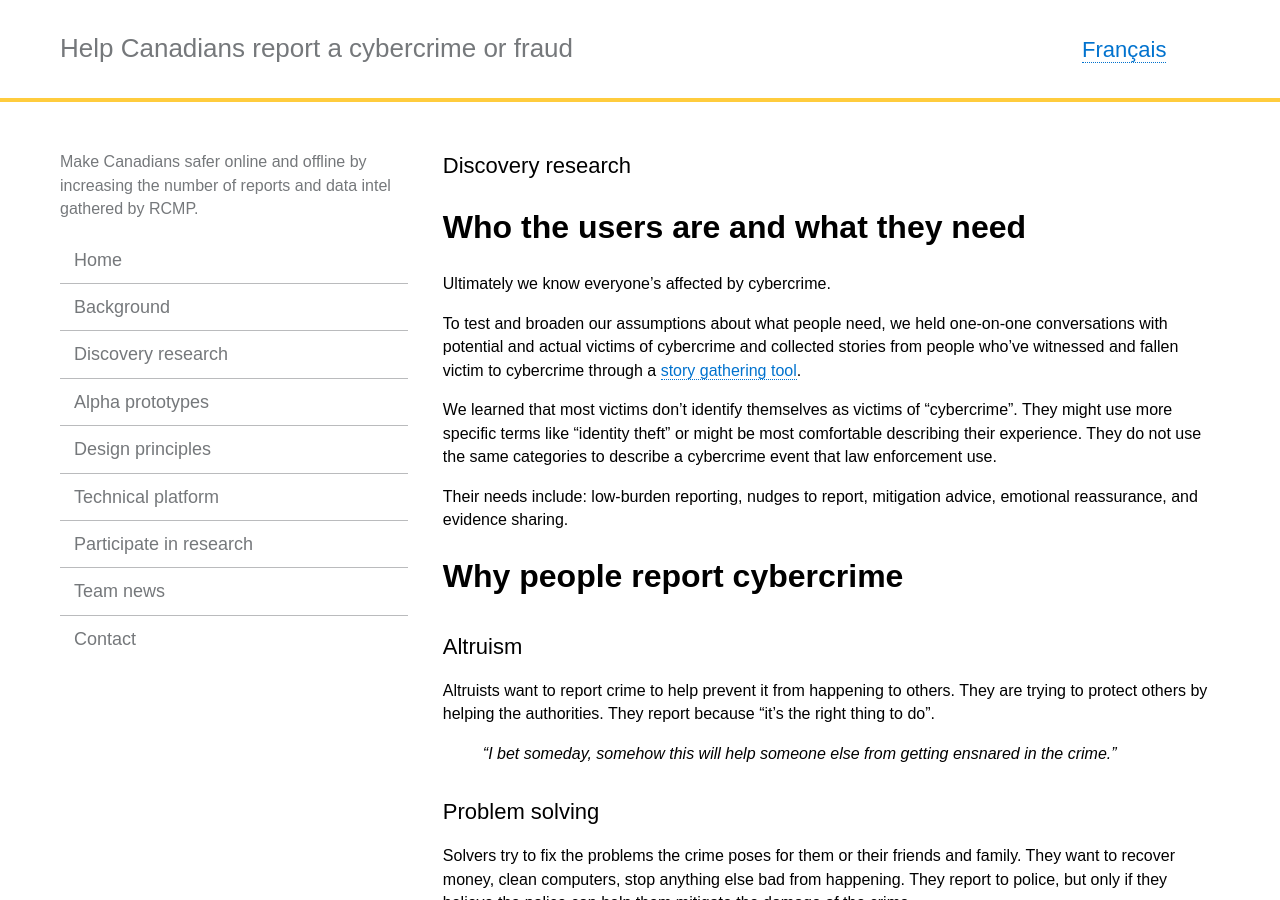
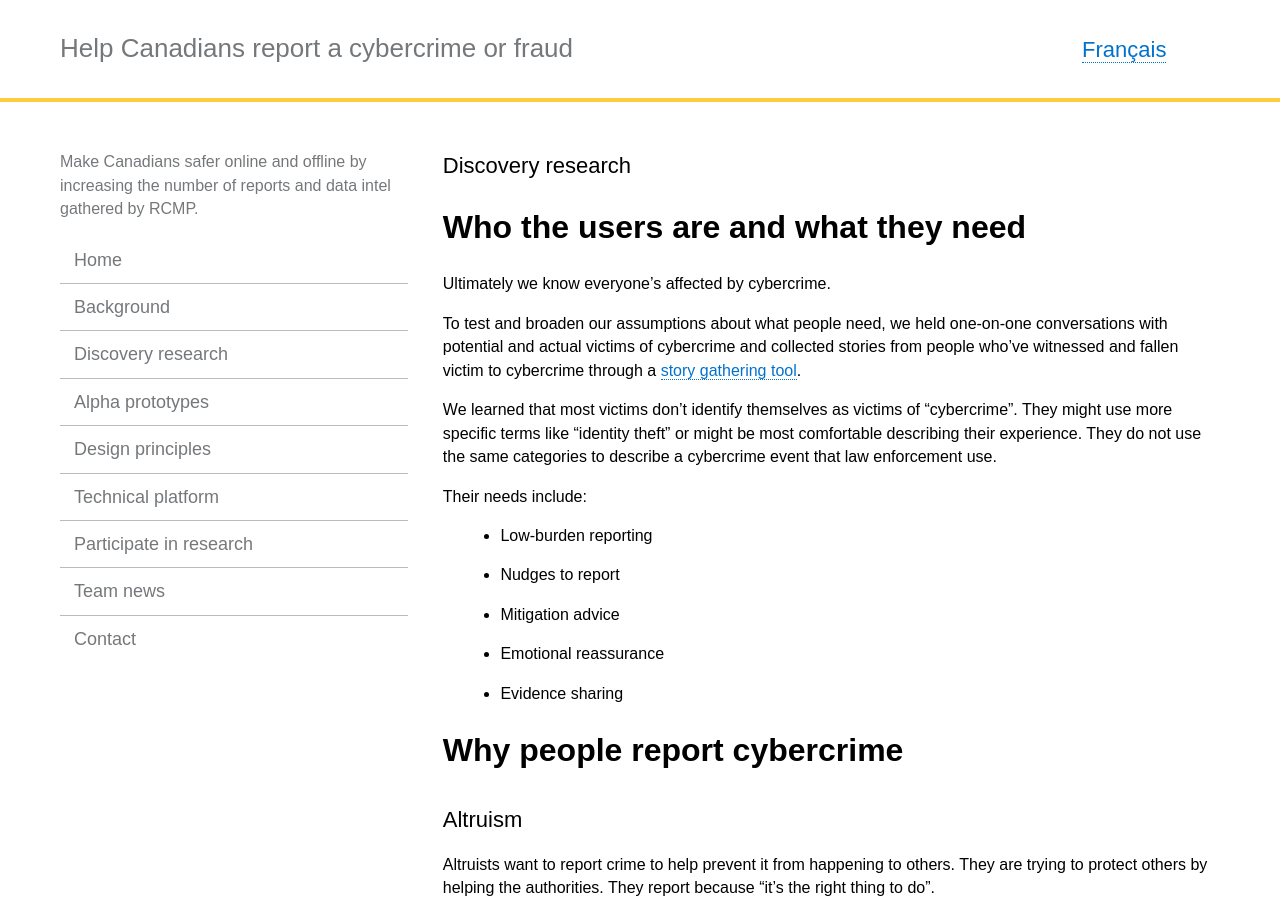
Before and after one commit to cds-snc/rcmp-report-a-cybercrime-alpha-documentation, a Jekyll site: the page built from _pages/en/discovery.md, in a window 1280 px wide and 900 px high. Built offline with Jekyll 4.4.1, drawn with Linux system fonts in a browser that asks for light colours.

Commit message:
Update discovery.md

```diff
--- a/_pages/en/discovery.md
+++ b/_pages/en/discovery.md
@@ -14,7 +14,12 @@ To test and broaden our assumptions about what people need, we held one-on-one c
 
 We learned that most victims don't identify themselves as victims of "cybercrime". They might use more specific terms like "identity theft" or might be most comfortable describing their experience. They do not use the same categories to describe a cybercrime event that law enforcement use.
 
-Their needs include: low-burden reporting, nudges to report, mitigation advice, emotional reassurance, and evidence sharing.
+Their needs include:
+> * Low-burden reporting
+> * Nudges to report
+> * Mitigation advice
+> * Emotional reassurance
+> * Evidence sharing
 
 # Why people report cybercrime
 
```
